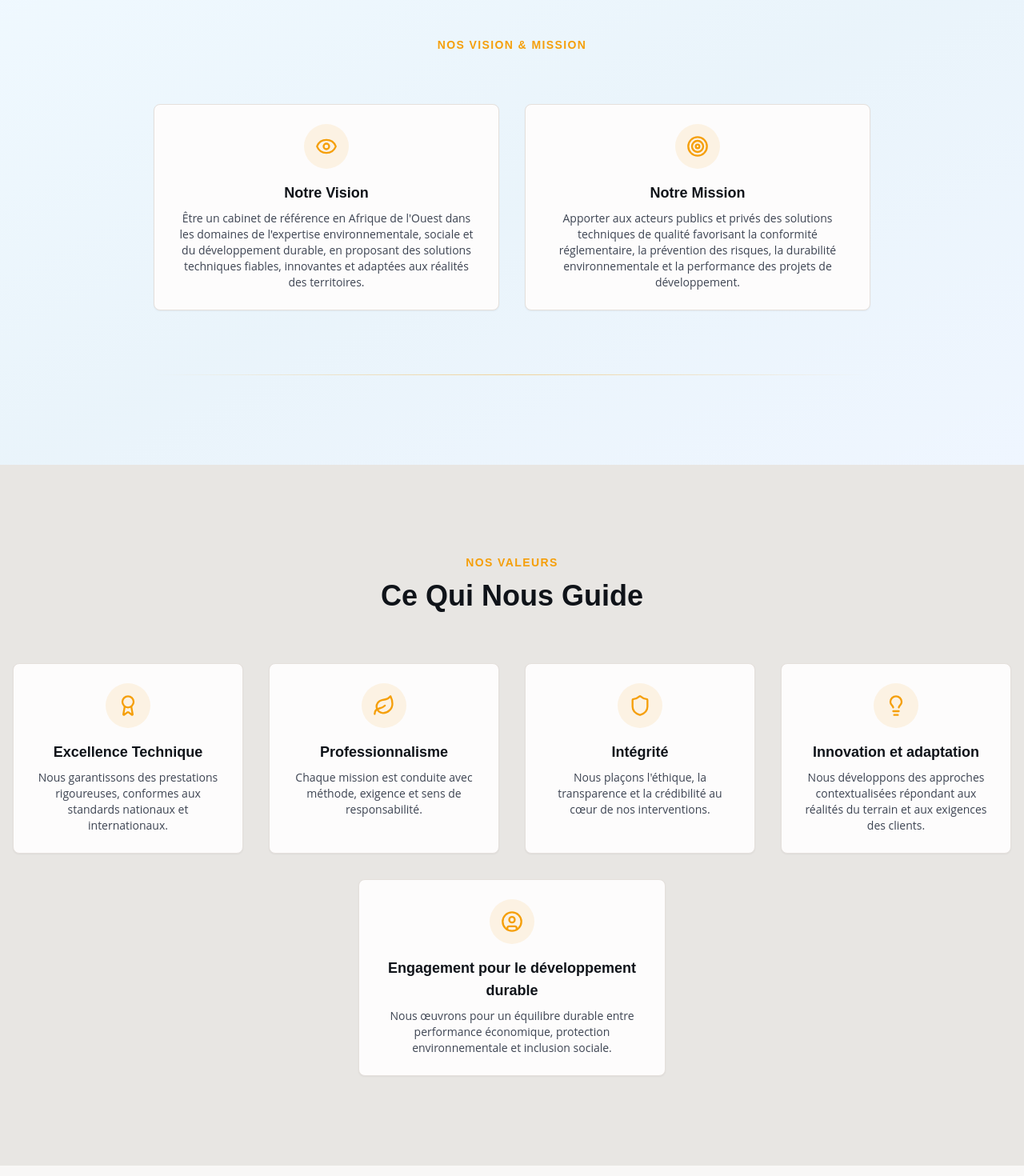
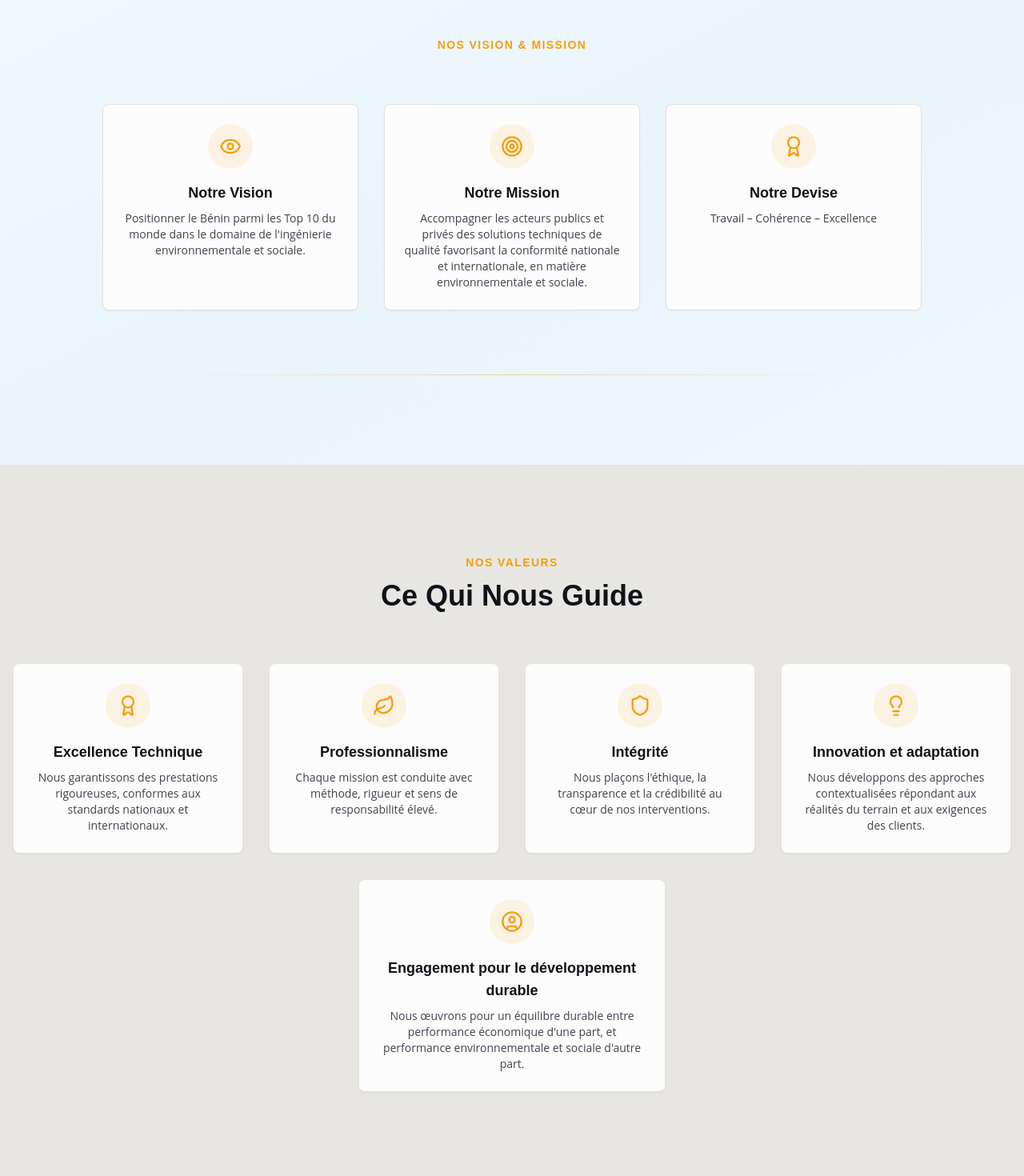
Before and after one commit to amta-repo/cabinet-ivatis, a React (Vite) app: page /about in a window 1280 px wide. Shown: the part 1280-2750 px from the top of the page at 80% size. Built offline with nearby package versions, Linux system fonts and the light colour scheme.

Commit message:
Changes
Co-authored-by: oladimejiala <41452971+oladimejiala@users.noreply.github.com>

```diff
--- a/src/pages/About.tsx
+++ b/src/pages/About.tsx
@@ -37,12 +37,17 @@ const vision = [
   {
     icon: Eye,
     title: "Notre Vision",
-    description: "Être un cabinet de référence en Afrique de l'Ouest dans les domaines de l'expertise environnementale, sociale et du développement durable, en proposant des solutions techniques fiables, innovantes et adaptées aux réalités des territoires.",
+    description: "Positionner le Bénin parmi les Top 10 du monde dans le domaine de l'ingénierie environnementale et sociale.",
   },
   {
     icon: Target,
     title: "Notre Mission",
-    description: "Apporter aux acteurs publics et privés des solutions techniques de qualité favorisant la conformité réglementaire, la prévention des risques, la durabilité environnementale et la performance des projets de développement.",
+    description: "Accompagner les acteurs publics et privés des solutions techniques de qualité favorisant la conformité nationale et internationale, en matière environnementale et sociale.",
+  },
+  {
+    icon: Award,
+    title: "Notre Devise",
+    description: "Travail – Cohérence – Excellence",
   },
 ];
 
@@ -55,7 +60,7 @@ const values = [
   {
     icon: Leaf,
     title: "Professionnalisme",
-    description: "Chaque mission est conduite avec méthode, exigence et sens de responsabilité.",
+    description: "Chaque mission est conduite avec méthode, rigueur et sens de responsabilité élevé.",
   },
   {
     icon: Shield,
@@ -70,7 +75,7 @@ const values = [
   {
     icon: CircleUser,
     title: "Engagement pour le développement durable",
-    description: "Nous œuvrons pour un équilibre durable entre performance économique, protection environnementale et inclusion sociale.",
+    description: "Nous œuvrons pour un équilibre durable entre performance économique d'une part, et performance environnementale et sociale d'autre part.",
   },
 ];
 
@@ -210,7 +215,7 @@ const About = () => {
           <motion.div initial="hidden" whileInView="visible" viewport={{ once: true }} variants={fadeUp} custom={0} className="text-center mb-16">
             <p className="text-primary font-heading font-semibold text-sm uppercase tracking-widest mb-3">Nos Vision & Mission </p>
           </motion.div>
-          <div className="grid sm:grid-cols-2 gap-8 max-w-4xl mx-auto">
+          <div className="grid grid-cols-1 sm:grid-cols-2 lg:grid-cols-3 gap-8 max-w-5xl mx-auto">
             {vision.map((v, i) => (
               <motion.div
                 key={v.title}
```
